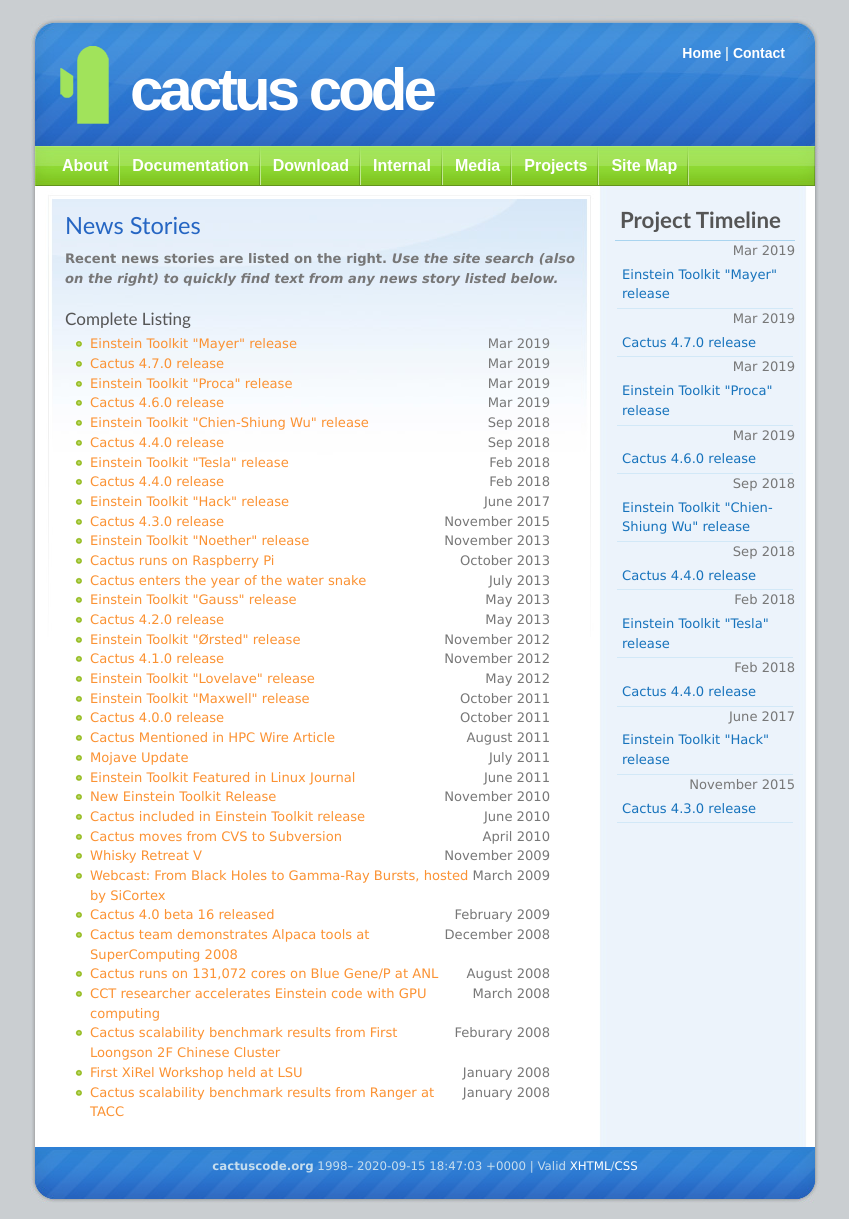
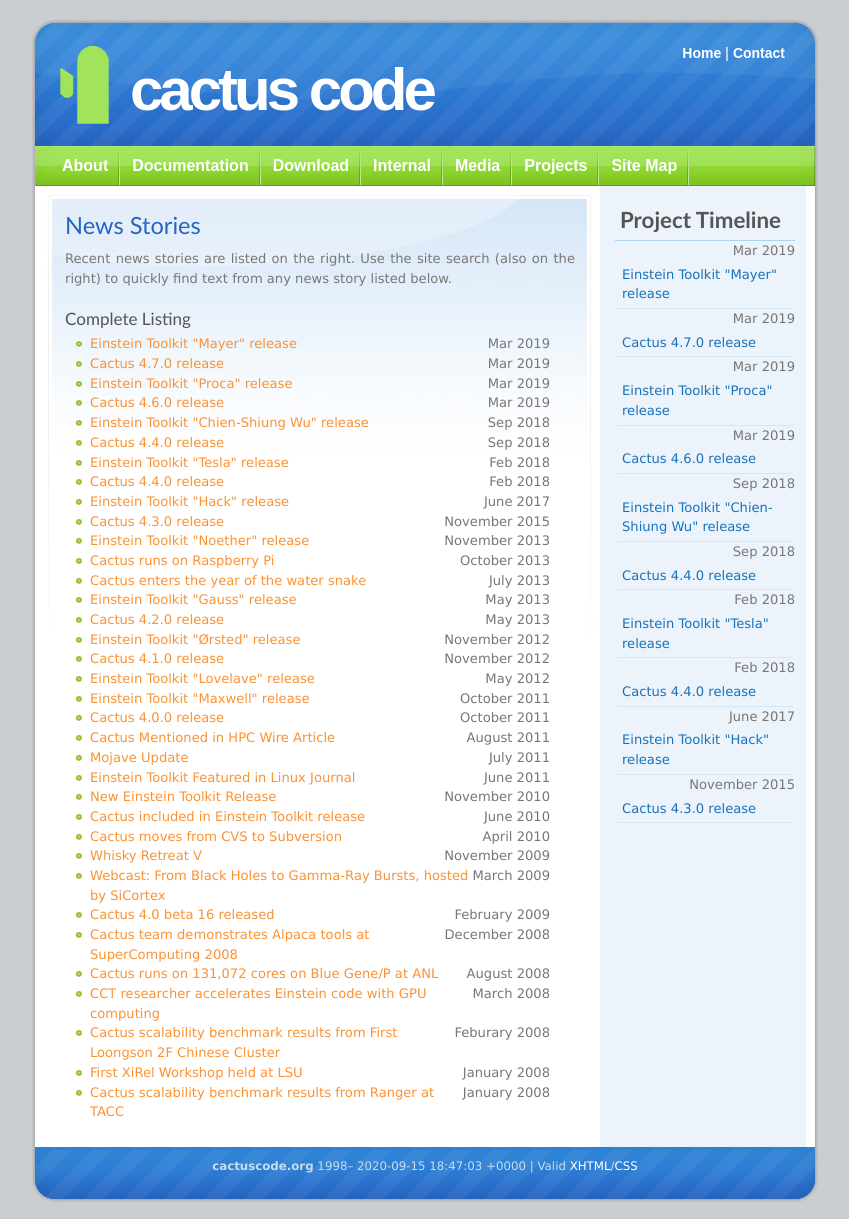
Before and after one commit to EinsteinToolkit/www.cactuscode.org, a Jekyll site: the page built from media/news/index.md, in a window 1280 px wide. Shown: the whole page, without its empty margins (215-1064 px from the left). Built offline with Jekyll 4.4.1, drawn with Linux system fonts in a browser that asks for light colours.

Commit message:
news: remove global emphasis of text

```diff
--- a/media/news/index.md
+++ b/media/news/index.md
@@ -3,9 +3,9 @@ layout: default
 title: News Stories
 ---
 {% include base.html %}
-**Recent news stories are listed on the right. *Use the site search
+Recent news stories are listed on the right. Use the site search
 (also on the right) to quickly find text from any news story listed
-below.***
+below.
 
 #### Complete Listing
 <ul>
```
